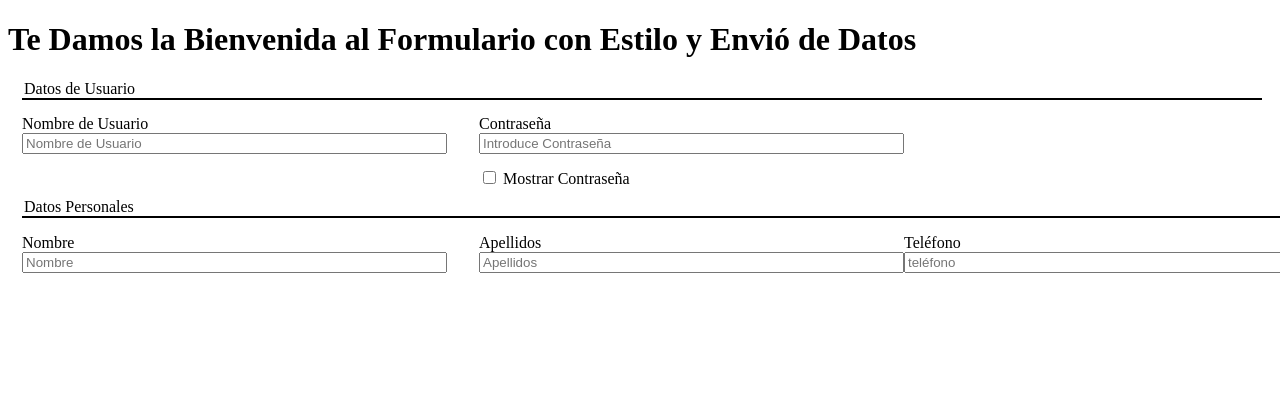
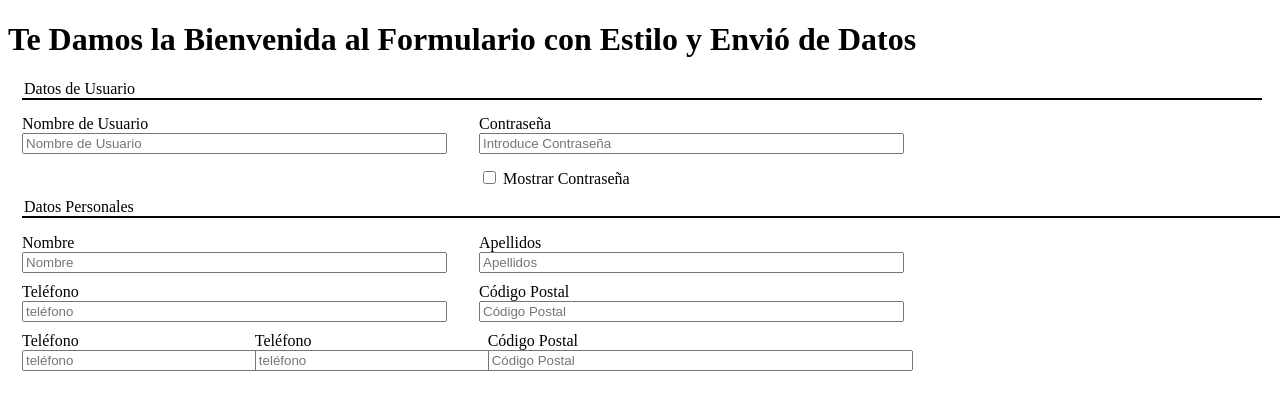
Before and after one commit to matelat-daw/matelat-daw.github.io, a PHP site: page /Ejercicio-3/index.html in a window 1280 px wide; the page is wider, and only the part inside the window is pictured. Shown: the top 410 px of that part. Run offline with PHP 8.4, Linux system fonts and the light colour scheme.

Commit message:
Update 27-11-2024 12:33

```diff
--- a/Ejercicio-3/css/style.css
+++ b/Ejercicio-3/css/style.css
@@ -21,10 +21,18 @@ legend
 
 }
 
-.container
+.container-2col
 {
     display: flex;
     grid-template-columns: 1fr 1fr;
+    margin-top: 10px;
+}
+
+.container-3col
+{
+    display: flex;
+    grid-template-columns: 1fr 1fr 1fr;
+    width: 50%;
     margin-top: 10px;
 }
 
@@ -32,3 +40,20 @@ legend
 {
     margin-left: 2em;
 }
+
+.col-1
+{
+    width: 30%;
+}
+
+.col-2
+{
+    width: 30%;
+    margin-left: 2em;
+}
+
+.col-3
+{
+    width: 30%;
+    margin-left: 2em;
+}
--- a/Ejercicio-3/index.html
+++ b/Ejercicio-3/index.html
@@ -12,8 +12,8 @@
         <form action="https://w3schools.com/action_page.php" method="post">
             <fieldset>
                 <legend>Datos de Usuario</legend>
-                <div class="container">
-                    <div class="name">
+                <div class="container-2col">
+                    <div>
                         <label for="username">Nombre de Usuario</label>
                         <input type="text" name="username" placeholder="Nombre de Usuario" size="50px">
                     </div>
@@ -27,7 +27,7 @@
             </fieldset>
             <fieldset>
                 <legend>Datos Personales</legend>
-                <div class="container">
+                <div class="container-2col">
                     <div>
                         <label for="userdata">Nombre</label>
                         <input type="text" name="userdata" placeholder="Nombre" size="50px">
@@ -36,6 +36,8 @@
                         <label for="surnames">Apellidos</label>
                         <input type="text" name="surnames" placeholder="Apellidos" size="50px">
                     </div>
+                </div>
+                <div class="container-2col">
                     <div>
                         <label for="phone">Teléfono</label>
                         <input type="text" name="phone" placeholder="teléfono" size="50px">
@@ -45,6 +47,20 @@
                         <input type="text" name="cp" placeholder="Código Postal" size="50px">
                     </div>
                 </div>
+                <div class="container-3col">
+                    <div class="col-1">
+                        <label for="phone">Teléfono</label>
+                        <input type="text" name="phone" placeholder="teléfono" size="50px">
+                    </div>
+                    <div class="col-2">
+                        <label for="phone">Teléfono</label>
+                        <input type="text" name="phone" placeholder="teléfono" size="50px">
+                    </div>
+                    <div class="col-3">
+                        <label for="cp">Código Postal</label>
+                        <input type="text" name="cp" placeholder="Código Postal" size="50px">
+                    </div>
+                </div>
             </fieldset>
         </form>
     </main>
```
